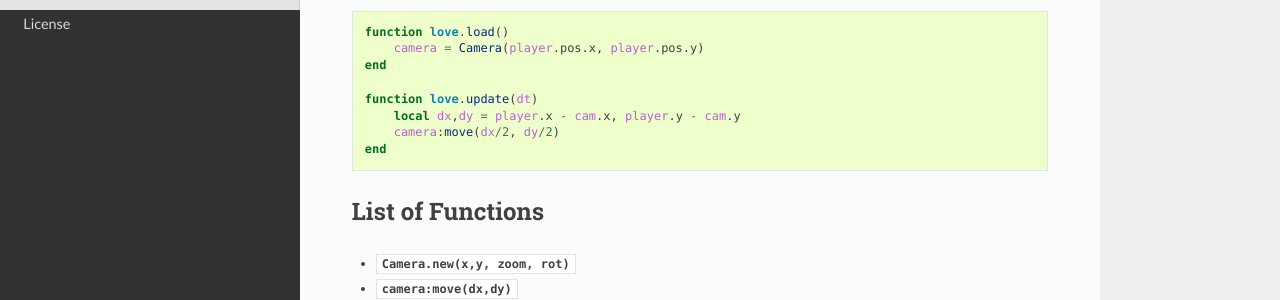
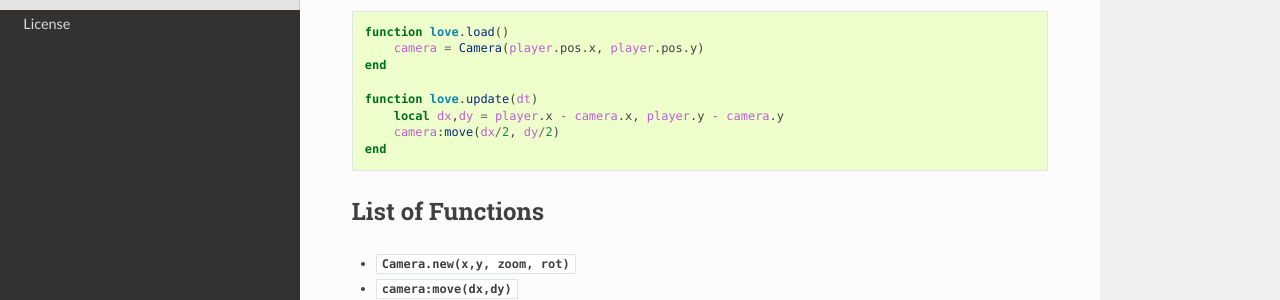
Before and after one commit to vrld/hump, a Sphinx documentation site: the page built from docs/camera.rst, in a window 1280 px wide and 900 px high. Shown: the part 360-660 px from the top of the window. Built offline with Sphinx 7.4.7 and the Read the Docs theme 2.0.0, drawn with Linux system fonts in a browser that asks for light colours; pages that are not in the unit, such as notebooks, are missing from menus.

Commit message:
cam doesn't exist, but camera does. :)

```diff
--- a/docs/camera.rst
+++ b/docs/camera.rst
@@ -17,7 +17,7 @@ worry about that.
     end
 
     function love.update(dt)
-        local dx,dy = player.x - cam.x, player.y - cam.y
+        local dx,dy = player.x - camera.x, player.y - camera.y
         camera:move(dx/2, dy/2)
     end
 
```
